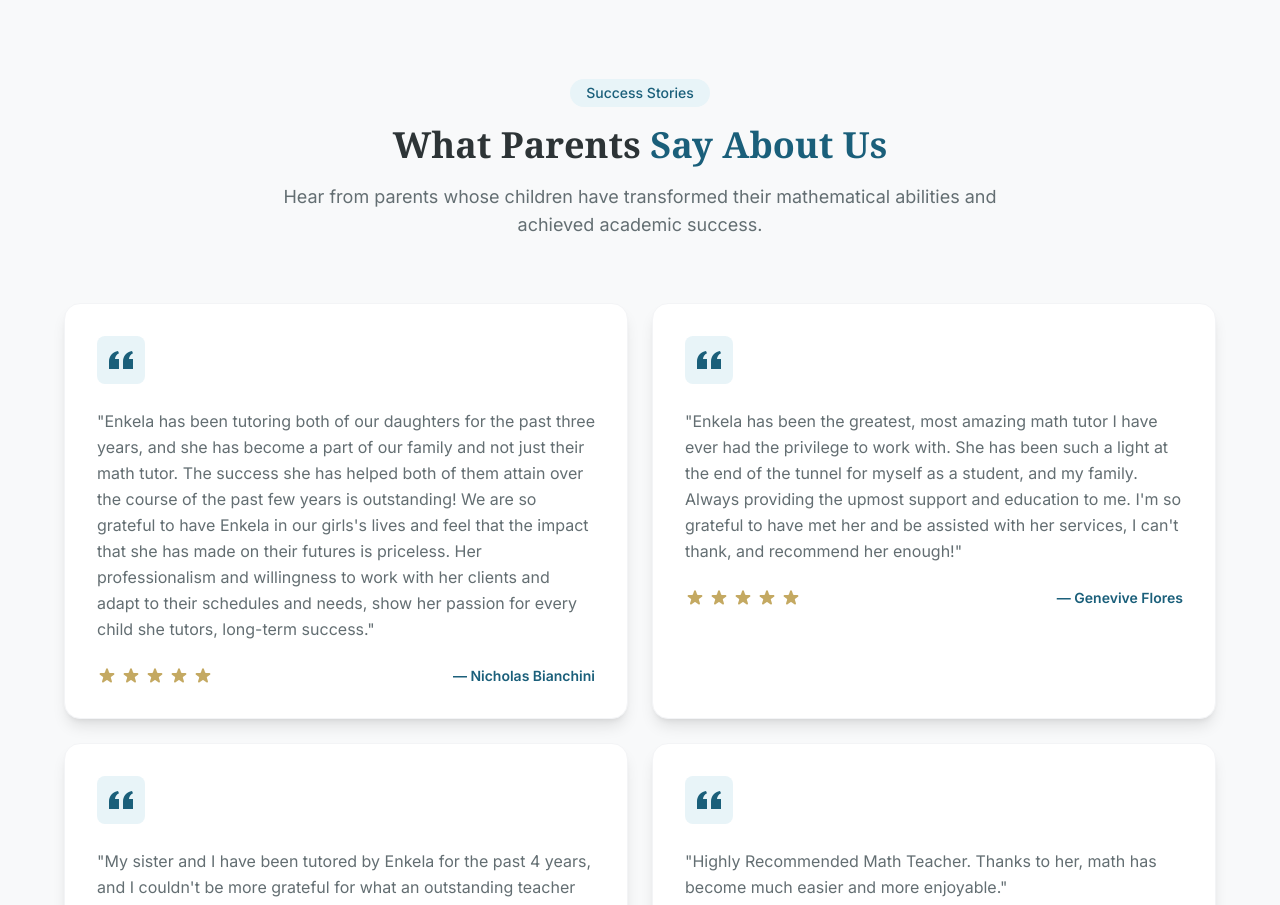
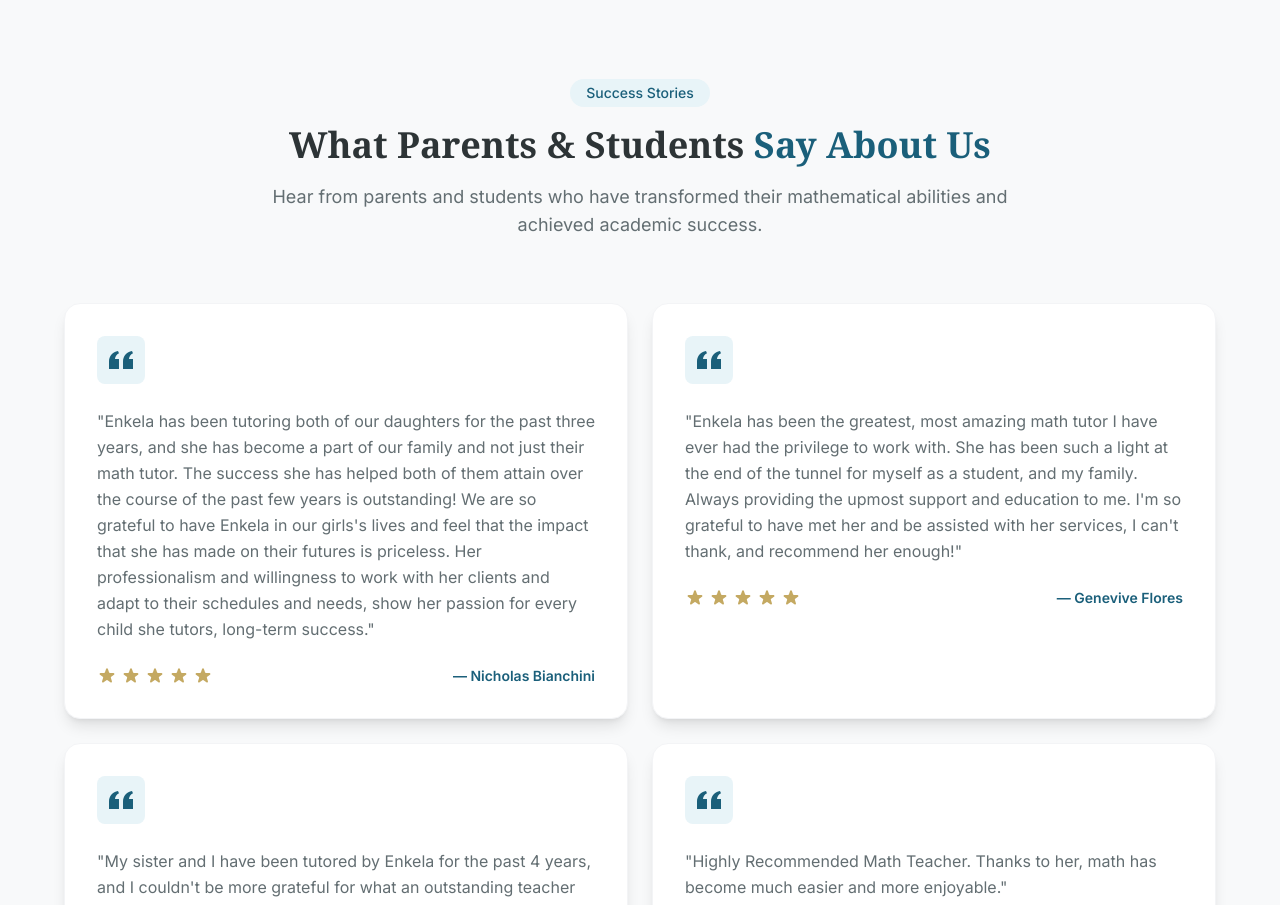
Before and after one commit to MarinDushku/MGA, a React (Vite) app: page / in a window 1280 px wide. Shown: the part 3220-4125 px from the top of the page. Built offline with nearby package versions, Linux system fonts and the light colour scheme.

Commit message:
Update testimonials heading to include students

```diff
--- a/src/components/Testimonials.jsx
+++ b/src/components/Testimonials.jsx
@@ -104,11 +104,11 @@ function Testimonials() {
             Success Stories
           </span>
           <h2 className="text-3xl md:text-4xl font-bold text-[#2d3436] mb-4" style={{ fontFamily: 'Georgia, serif' }}>
-            What Parents{' '}
+            What Parents & Students{' '}
             <span className="text-[#1a5f7a]">Say About Us</span>
           </h2>
           <p className="text-[#636e72] text-lg">
-            Hear from parents whose children have transformed their mathematical abilities and achieved academic success.
+            Hear from parents and students who have transformed their mathematical abilities and achieved academic success.
           </p>
         </motion.div>
 
```
